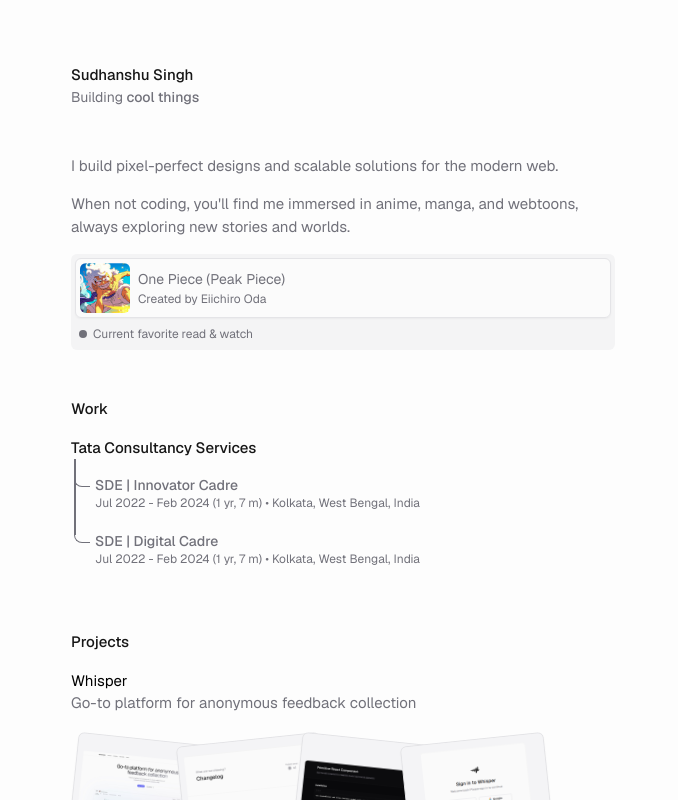
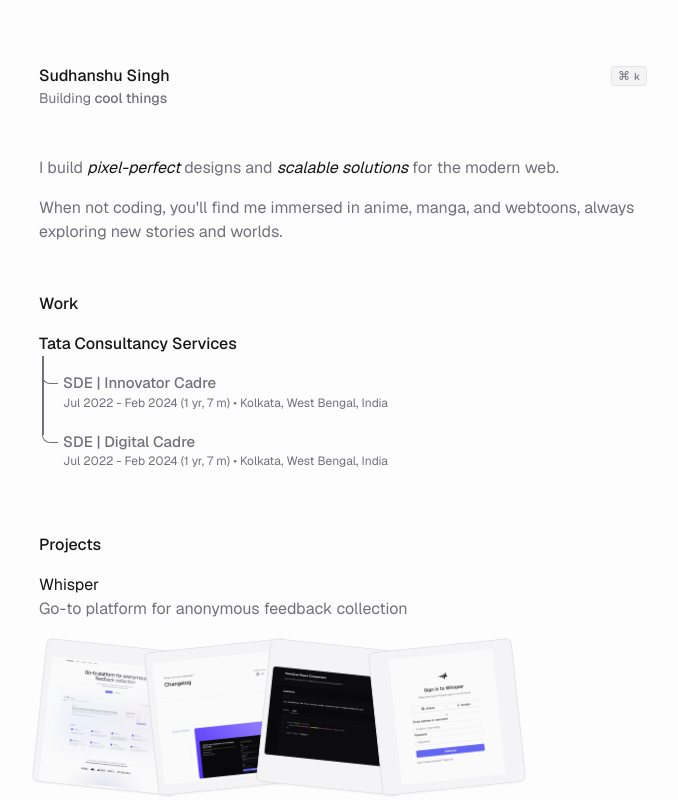
Before and after one commit to sudhanshuxsingh/www, a Next.js app: page / in a window 1280 px wide. Shown: the top 800 px of the page, without its empty margins (297-975 px from the left). Built offline with nearby package versions, Linux system fonts and the light colour scheme; what tailwindcss-content-visibility would draw is missing.

Commit message:
refactor: remove unusef file and re-locate components

```diff
--- a/package.json
+++ b/package.json
@@ -14,11 +14,14 @@
   },
   "dependencies": {
     "@radix-ui/react-aspect-ratio": "^1.1.1",
+    "@radix-ui/react-dialog": "^1.1.4",
     "@radix-ui/react-hover-card": "^1.1.4",
     "@radix-ui/react-slot": "^1.1.1",
+    "@radix-ui/react-visually-hidden": "^1.1.1",
     "@tabler/icons-react": "^3.28.1",
     "class-variance-authority": "^0.7.1",
     "clsx": "^2.1.1",
+    "cmdk": "^1.0.0",
     "framer-motion": "^11.17.0",
     "geist": "^1.3.1",
     "lucide-react": "^0.471.0",
@@ -46,6 +49,7 @@
     "prettier": "^3.4.2",
     "prettier-plugin-tailwindcss": "^0.6.9",
     "tailwindcss": "^3.4.1",
+    "tailwindcss-content-visibility": "^1.0.2",
     "typescript": "^5"
   }
 }
--- /dev/null
+++ b/src/app/(home)/page.tsx
@@ -0,0 +1,20 @@
+import About from "@/app/(home)/sections/about";
+import Header from "@/app/(home)/sections/header";
+import Project from "@/app/(home)/sections/project";
+import WorkExperience from "@/app/(home)/sections/work-experience";
+import Container from "@/components/ui/container";
+// import FeatureCard from "@/components/ui/feature-card";
+import { ThemeToggle } from "@/components/ui/theme-toggle";
+
+export default function Home() {
+  return (
+    <Container className="grid gap-12">
+      <Header />
+      <About />
+      <WorkExperience />
+      <Project />
+      {/* <FeatureCard /> */}
+      <ThemeToggle />
+    </Container>
+  );
+}
--- /dev/null
+++ b/src/app/(home)/sections/about.tsx
@@ -0,0 +1,12 @@
+// import FeatureCard from "../../../components/ui/feature-card";
+
+export default function About() {
+    return (
+        <div className="text-muted-foreground text-pretty space-y-4">
+            <p>I build <span className="text-foreground italic ">pixel-perfect</span> designs and <span className="text-foreground italic">scalable solutions</span> for the modern web.</p>
+            <p>When not coding, you&apos;ll find me immersed in anime, manga, and webtoons, always exploring new stories and worlds. </p>
+            {/* <FeatureCard /> */}
+        </div>
+
+    )
+}
--- a/src/components/sections/header.tsx
+++ b/src/app/(home)/sections/header.tsx
@@ -1,8 +1,10 @@
+import CommandMenu from "@/components/features/command-menu";
+
 export default function Header() {
     return (
         <div className="">
-            <div className="cursor-pointer">
-                <h1 className="font-medium text-base transition-element">
+            <div className="cursor-pointer flex items-center gap-2 justify-between">
+                <h1 className="font-medium text-md transition-element">
                     <span className="sr-only">Sudhanshu Singh</span>
                     <span
                         aria-hidden="true"
@@ -24,6 +26,8 @@
                         </span>
                     </span>
                 </h1>
+
+                <CommandMenu />
             </div>
             <p className="text-sm text-muted-foreground">
                 Building <span className="font-medium">cool things</span>
--- a/src/components/sections/project.tsx
+++ b/src/app/(home)/sections/project.tsx
@@ -1,7 +1,7 @@
 import { projects } from "@/lib/constants";
 import Image from "next/image";
-import { LinkPreview } from "../ui/link-preview";
 import { cn } from "@/lib/utils";
+import Link from "next/link";
 
 export default function Project() {
     return (
@@ -12,26 +12,24 @@
                     return (
                         <div className="space-y-6" key={i}>
                             <div className="">
-                                <LinkPreview
-                                    url={href}
-                                    isStatic={true}
-                                    imageSrc={previewDark[0]}
+                                <Link
+                                 href={href}
                                 >
                                     {name}
-                                </LinkPreview>
+                                </Link>
                                 <p className="text-muted-foreground">{description}</p>
                             </div>
                             {
                                 hasPreview ? <div className="flex -space-x-8">
                                     {
                                         previewDark.map((preview, idx) => (
-                                            <a key={idx} className={cn(
+                                            <Link key={idx} className={cn(
                                                 "w-28 h-28 min-[475px]:w-32 min-[475px]:h-32 min-[500px]:w-36 min-[500px]:h-36 bg-secondary border rounded-md overflow-hidden shadow-[0_1px_2px_rgba(0,0,0,0.04)] hover:shadow-[0_6px_6px_rgba(0,0,0,0.08)] hover:-translate-y-1 transition duration-200 ease-in-out",
                                                 idx % 2 == 0 ? 'rotate-6' : '-rotate-6'
                                             )} href={href} target="_blank">
                                                 <Image src={preview} width={600} height={600} alt="tes" className="dark:block hidden" />
                                                 <Image src={previewLight[idx]} width={600} height={600} alt="tes" className="dark:hidden" />
-                                            </a>
+                                            </Link>
                                         ))
                                     }
                                 </div> : null
--- a/src/components/sections/work-experience.tsx
+++ b/src/app/(home)/sections/work-experience.tsx
@@ -8,8 +8,8 @@
             <div className="pl-[24px] relative pb-4 text-muted-foreground">
                 <div className="absolute w-[1.5px] bg-muted-foreground h-[44px] left-[3px]" />
                 <div className="absolute w-[1.5px] bg-muted-foreground h-[calc(100%-8px)] top-4 left-[3px]" />
-                <div className="relative pt-4 text-sm">
-                    <div className="w-4 h-3 border-l-[1.6px] border-b-[1.6px] rounded-bl-lg absolute -left-[21px] border-muted-foreground" />
+                <div className="relative pt-4 text-base">
+                    <div className="w-4 h-3 border-l-[1.99px] border-b-[1.99px] rounded-bl-lg absolute -left-[21px] border-muted-foreground" />
                     <p className="font-medium">SDE | Innovator Cadre</p>
                     <p className="text-xs">
                         <>
@@ -23,8 +23,8 @@
                 </div>
             </div>
             <div className="pl-[24px] relative pb-4 text-muted-foreground">
-                <div className="relative pt-1 text-sm">
-                    <div className="w-4 h-3 border-l-[1.6px] border-b-[1.6px] rounded-bl-lg absolute -left-[21px] border-muted-foreground" />
+                <div className="relative pt-1 text-base">
+                    <div className="w-4 h-3 border-l-[1.99px] border-b-[1.99px] rounded-bl-lg absolute -left-[21px] border-muted-foreground" />
                     <p className="font-medium">SDE | Digital Cadre</p>
                     <p className="text-xs">
                         <>
--- a/src/app/page.tsx
+++ /dev/null
@@ -1,18 +0,0 @@
-import About from "@/components/sections/about";
-import Header from "@/components/sections/header";
-import Project from "@/components/sections/project";
-import WorkExperience from "@/components/sections/work-experience";
-import Container from "@/components/ui/container";
-import { ThemeToggle } from "@/components/ui/theme-toggle";
-
-export default function Home() {
-  return (
-    <Container className="text-base grid gap-12">
-      <Header />
-      <About />
-      <WorkExperience />
-      <Project />
-      <ThemeToggle />
-    </Container>
-  );
-}
--- a/src/components/sections/about.tsx
+++ /dev/null
@@ -1,12 +0,0 @@
-import FeatureCard from "../ui/feature-card";
-
-export default function About() {
-    return (
-        <div className="text-muted-foreground text-pretty space-y-4">
-            <p>I build pixel-perfect designs and scalable solutions for the modern web.</p>
-            <p>When not coding, you&apos;ll find me immersed in anime, manga, and webtoons, always exploring new stories and worlds. </p>
-            <FeatureCard />
-        </div>
-
-    )
-}
--- a/src/components/sections/navigation.tsx
+++ /dev/null
@@ -1,73 +0,0 @@
-import React from "react";
-import { FloatingDock } from "@/components/ui/floating-dock";
-import {
-    IconBrandGithub,
-    IconBrandX,
-    IconExchange,
-    IconHome,
-    IconNewSection,
-    IconTerminal2,
-} from "@tabler/icons-react";
-
-export function Navigation() {
-    const links = [
-        {
-            title: "Home",
-            icon: (
-                <IconHome className="h-full w-full text-neutral-500 dark:text-neutral-300" />
-            ),
-            href: "#",
-        },
-
-        {
-            title: "Products",
-            icon: (
-                <IconTerminal2 className="h-full w-full text-neutral-500 dark:text-neutral-300" />
-            ),
-            href: "#",
-        },
-        {
-            title: "Components",
-            icon: (
-                <IconNewSection className="h-full w-full text-neutral-500 dark:text-neutral-300" />
-            ),
-            href: "#",
-        },
-        {
-            title: "Aceternity UI",
-            icon: (
-                <IconExchange className="h-full w-full text-neutral-500 dark:text-neutral-300" />
-            ),
-            href: "#",
-        },
-        {
-            title: "Changelog",
-            icon: (
-                <IconExchange className="h-full w-full text-neutral-500 dark:text-neutral-300" />
-            ),
-            href: "#",
-        },
-
-        {
-            title: "Twitter",
-            icon: (
-                <IconBrandX className="h-full w-full text-neutral-500 dark:text-neutral-300" />
-            ),
-            href: "#",
-        },
-        {
-            title: "GitHub",
-            icon: (
-                <IconBrandGithub className="h-full w-full text-neutral-500 dark:text-neutral-300" />
-            ),
-            href: "#",
-        },
-    ];
-    return (
-        <div className="flex items-center justify-center w-full fixed bottom-4">
-            <FloatingDock
-                items={links}
-            />
-        </div>
-    );
-}
--- a/src/components/ui/container.tsx
+++ b/src/components/ui/container.tsx
@@ -9,7 +9,7 @@
     className?: string;
 }) => {
     return (
-        <div className={cn('mx-auto max-w-xl px-4', className)}>{children}</div>
+        <div className={cn('mx-auto max-w-[40rem] px-4', className)}>{children}</div>
     );
 };
 
```
Also changed, not shown: 1 other file (tests, documents, lock files or other folders).
